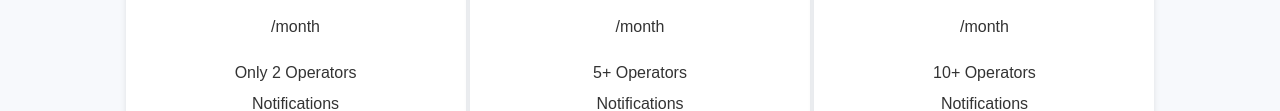
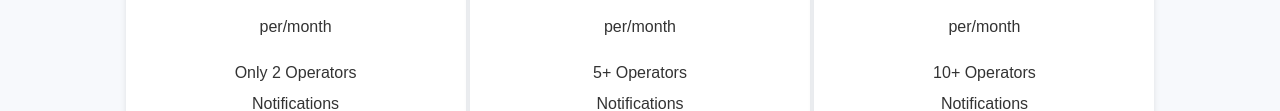
Before and after one commit to JumboElm/product-eldik, a plain HTML site: page index.html in a window 1280 px wide. Shown: the part 4859-4970 px from the top of the page. Drawn offline with Linux system fonts and the light colour scheme.

Commit message:
add word per

```diff
--- a/index.html
+++ b/index.html
@@ -262,7 +262,7 @@
             <p>Brief price description</p>
             <img class="price-card" src="image/zero.svg" alt="" />
             <img src="image/dollar.svg" alt="" />
-            <p>/month</p>
+            <p>per/month</p>
             <ul class="price-features">
               <li>Only 2 Operators</li>
               <li>Notifications</li>
@@ -275,7 +275,7 @@
             <p>Brief price description</p>
             <img class="price-card" src="image/five.svg" alt="" />
             <img src="image/dollar.svg" alt="" />
-            <p>/month</p>
+            <p>per/month</p>
             <ul class="price-features">
               <li>5+ Operators</li>
               <li>Notifications</li>
@@ -289,7 +289,7 @@
             <div>
               <img class="price-card" src="image/ten.svg" alt="" />
               <img src="image/dollar.svg" alt="" />
-              <p>/month</p>
+              <p>per/month</p>
             </div>
             <ul class="price-features">
               <li>10+ Operators</li>
```
